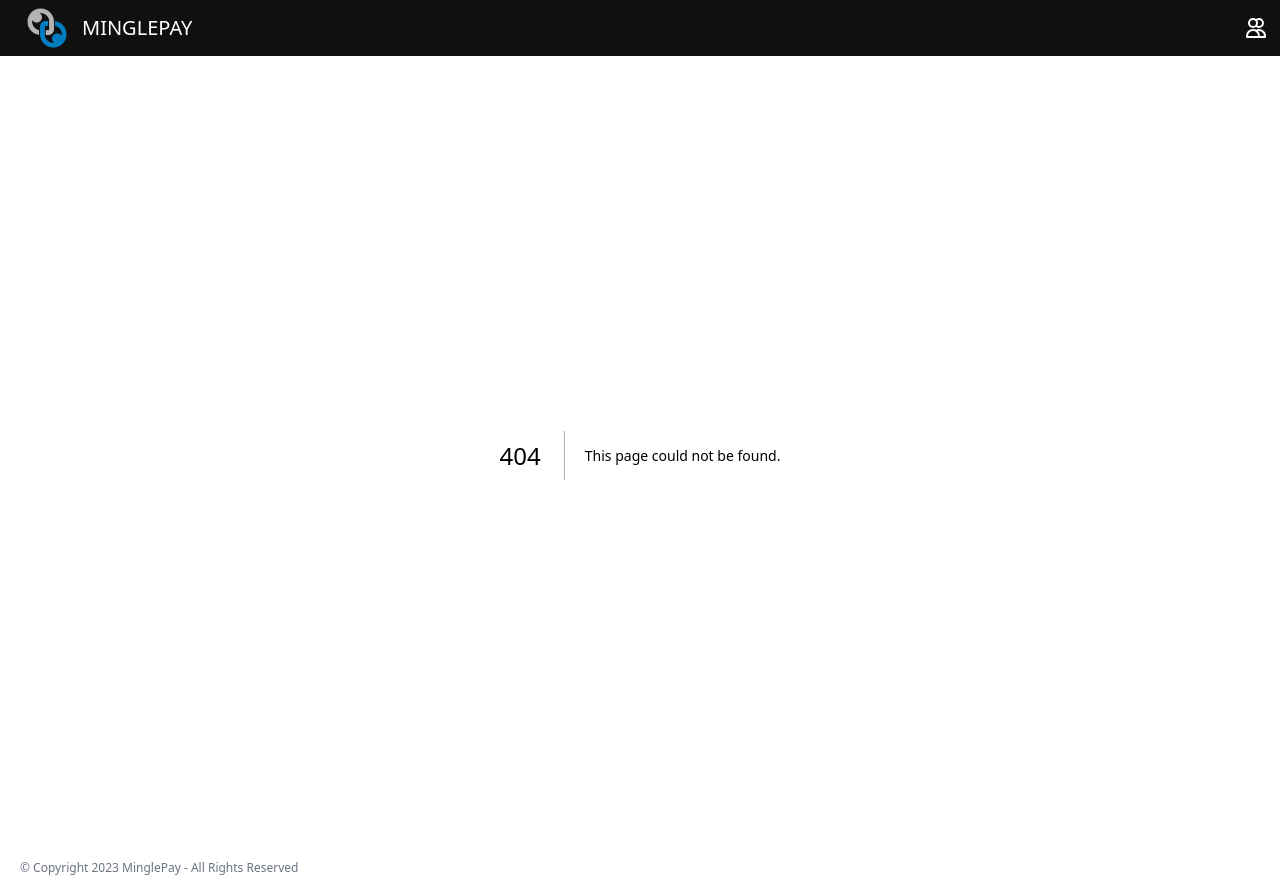
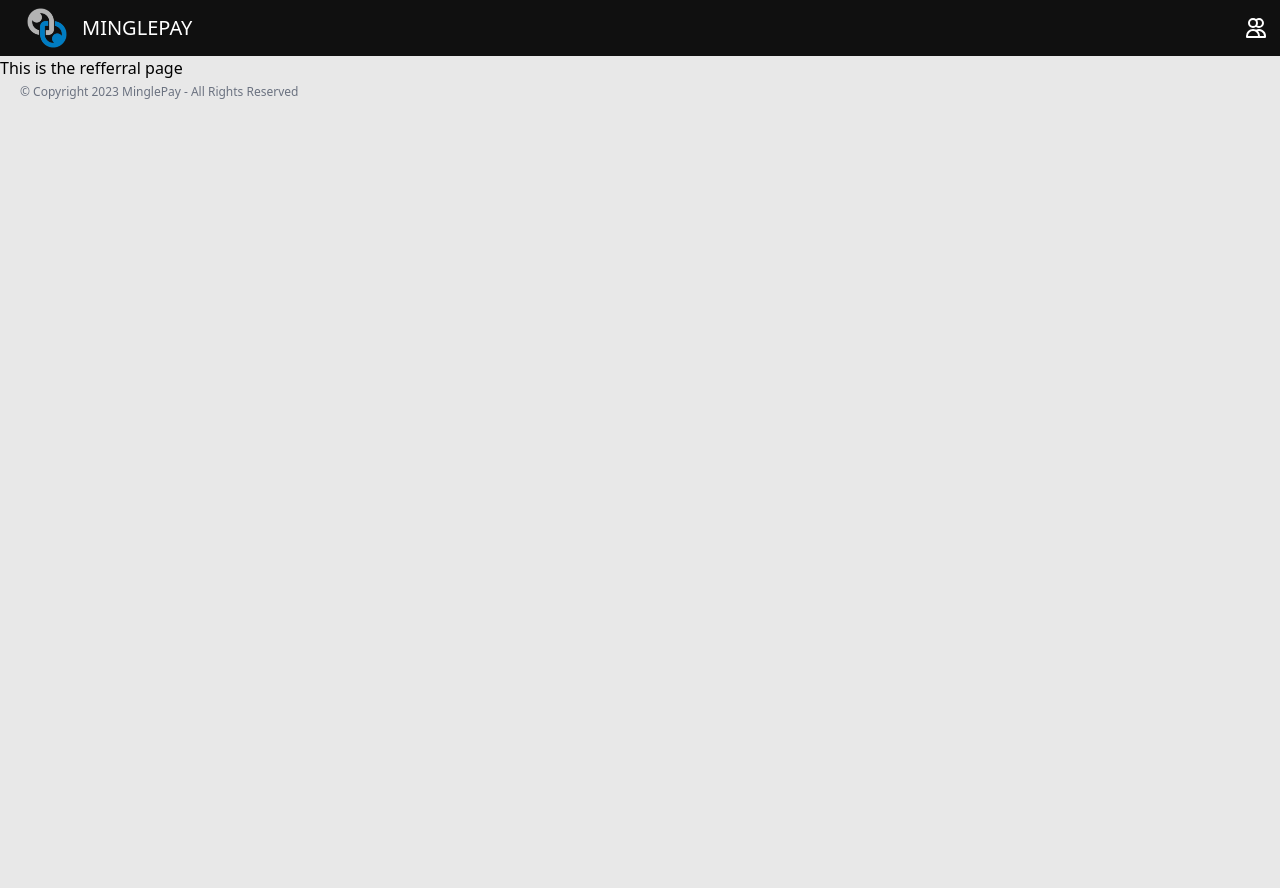
Before and after one commit to Thrisha1/MinglePay, a Next.js app: page /referral in a window 1280 px wide. Before the commit this address had no page. After the commit the page ends 800 px from the top, so only its background shows below. Built offline with nearby package versions, Linux system fonts and the light colour scheme.

Commit message:
safe commit

```diff
--- /dev/null
+++ b/app/referral/page.jsx
@@ -0,0 +1,11 @@
+import React from 'react'
+
+const Index = () => {
+  return (
+    <div>
+      This is the refferral page
+    </div>
+  )
+}
+
+export default Index
```
